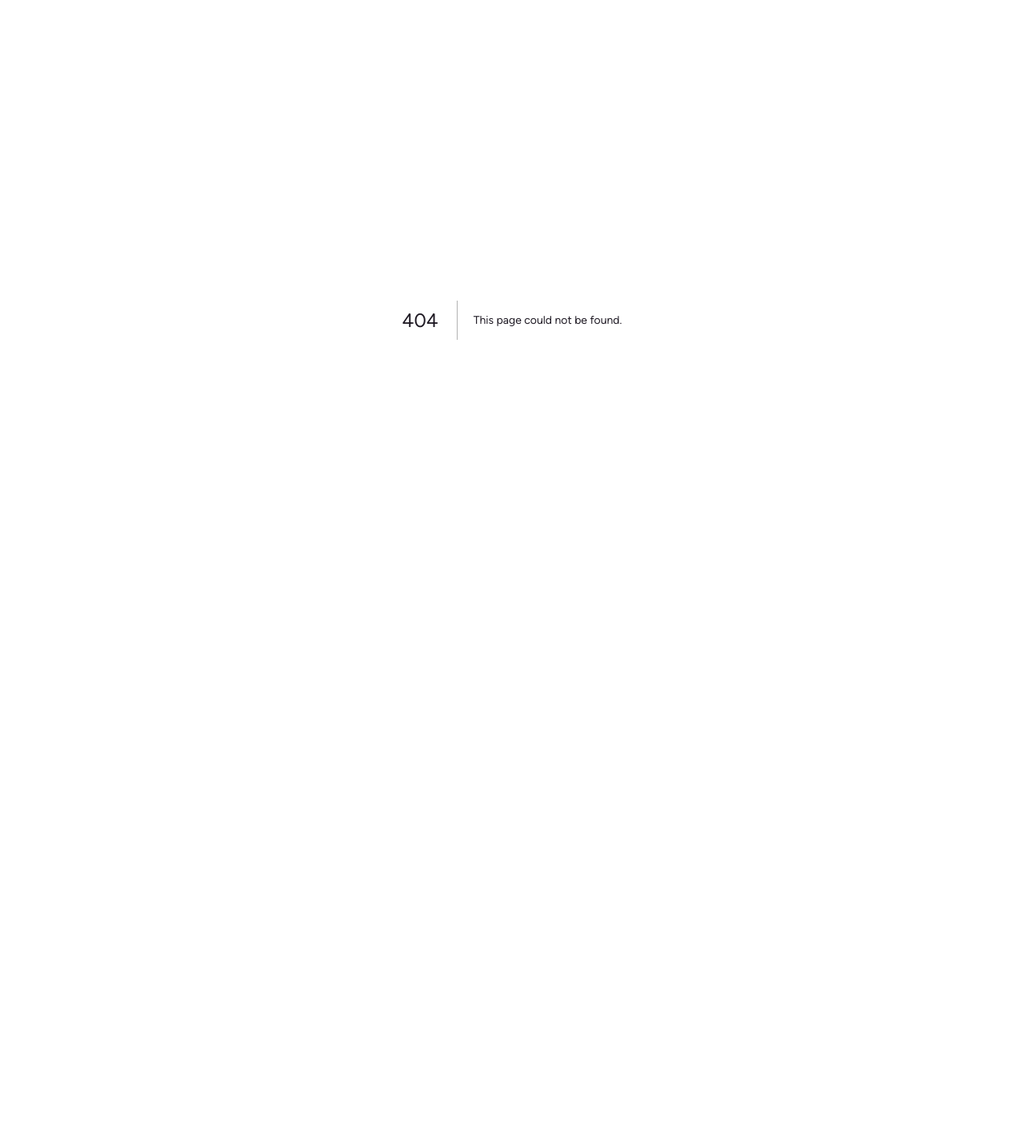
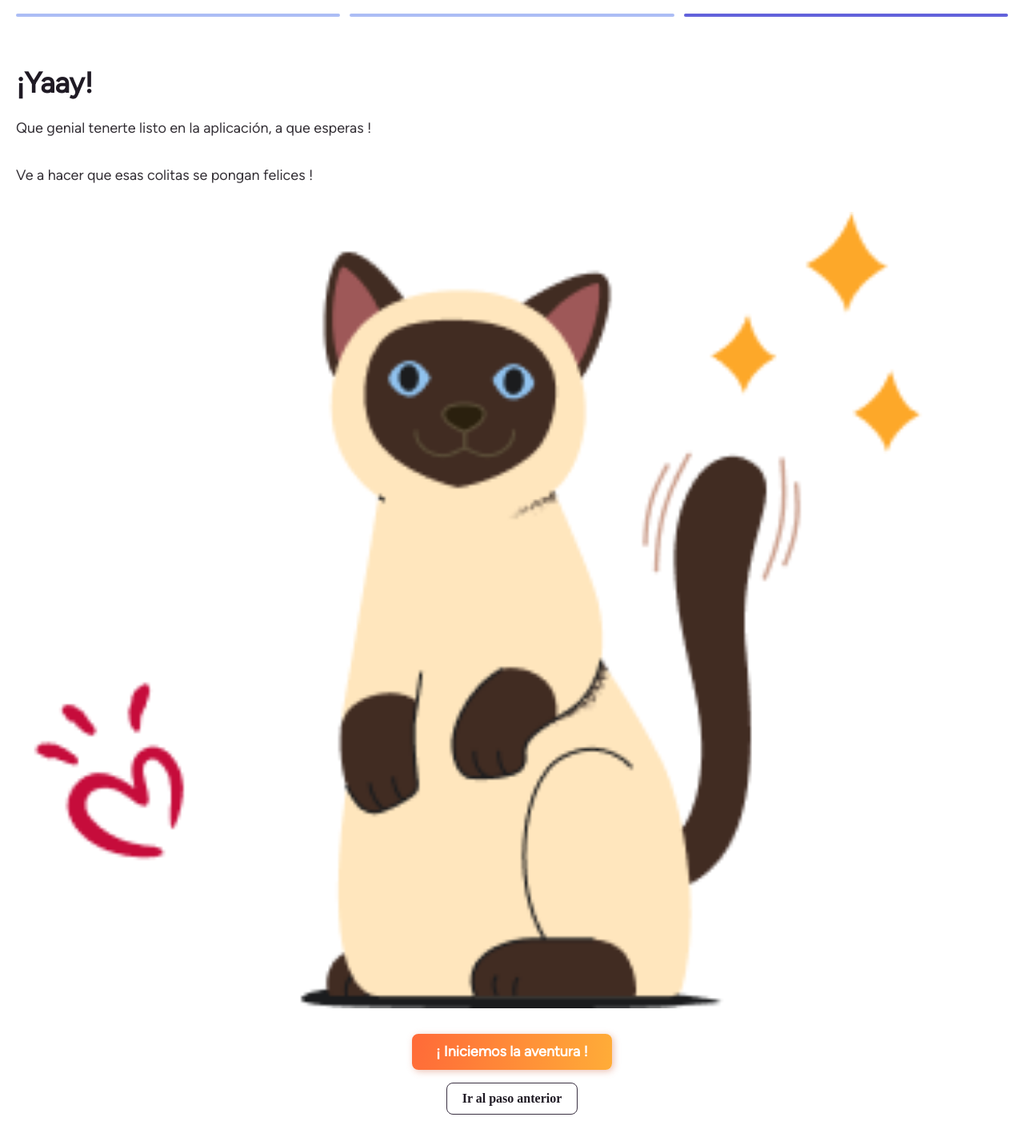
Before and after one commit to elmergustavo/hackfest-2023, a Next.js app: page /register/finished in a window 1280 px wide. Before the commit this address had no page. Shown: the top 1432 px of the page at 80% size. Before the commit the page ends 800 px from the top, so only its background shows below. Built offline with nearby package versions, Linux system fonts and the light colour scheme.

Commit message:
adding finished page

```diff
--- /dev/null
+++ b/app/register/finished/page.tsx
@@ -0,0 +1,25 @@
+import ProgressBar from "../../components/ProgressBar"
+import cuteCat from "../../resources/images/cute-cat.png"
+import Button from '../../components/Button'
+
+export default function HomeRol() {
+    return (
+        <main className="flex justify-center flex-col my-[17px] mx-[20px] text-left">
+            <div className="grid grid-cols-3 gap-x-3 w-full">
+                <ProgressBar {...{ isActive: false }} />
+                <ProgressBar {...{ isActive: false }} />
+                <ProgressBar {...{ isActive: true }} />
+            </div>
+            <h1 className="text-left mt-[56px]">
+                ¡Yaay!
+            </h1>
+            <p className="mt-[16px] mb-[32px]"> Que genial tenerte listo en la aplicación, a que esperas ! </p>
+            <p> Ve a hacer que esas colitas se pongan felices ! </p>
+            <img src={cuteCat.src} alt="Cute cat" className='my-[32px]' />
+            <div className="flex items-center flex-col">
+                <Button {...{ text: "¡ Iniciemos la aventura !", image: "", colorOfButton: "orange", classes: "px-[20px] py-[16px] w-[250px] h-[45px]", alt: "" }} />
+                <Button {...{ text: "Ir al paso anterior", image: "", colorOfButton: "outline-black", classes: "px-[16px] py-[14px] w-[164px] h-[40px] mt-[16px] mb-[62px]", alt: "" }} />
+            </div>
+        </main>
+    )
+}
```
Also changed, not shown: app/register/rol/page.tsx (renamed from app/rol/page.tsx, +7 -7 lines), app/resources/images/cute-cat.png (added).
